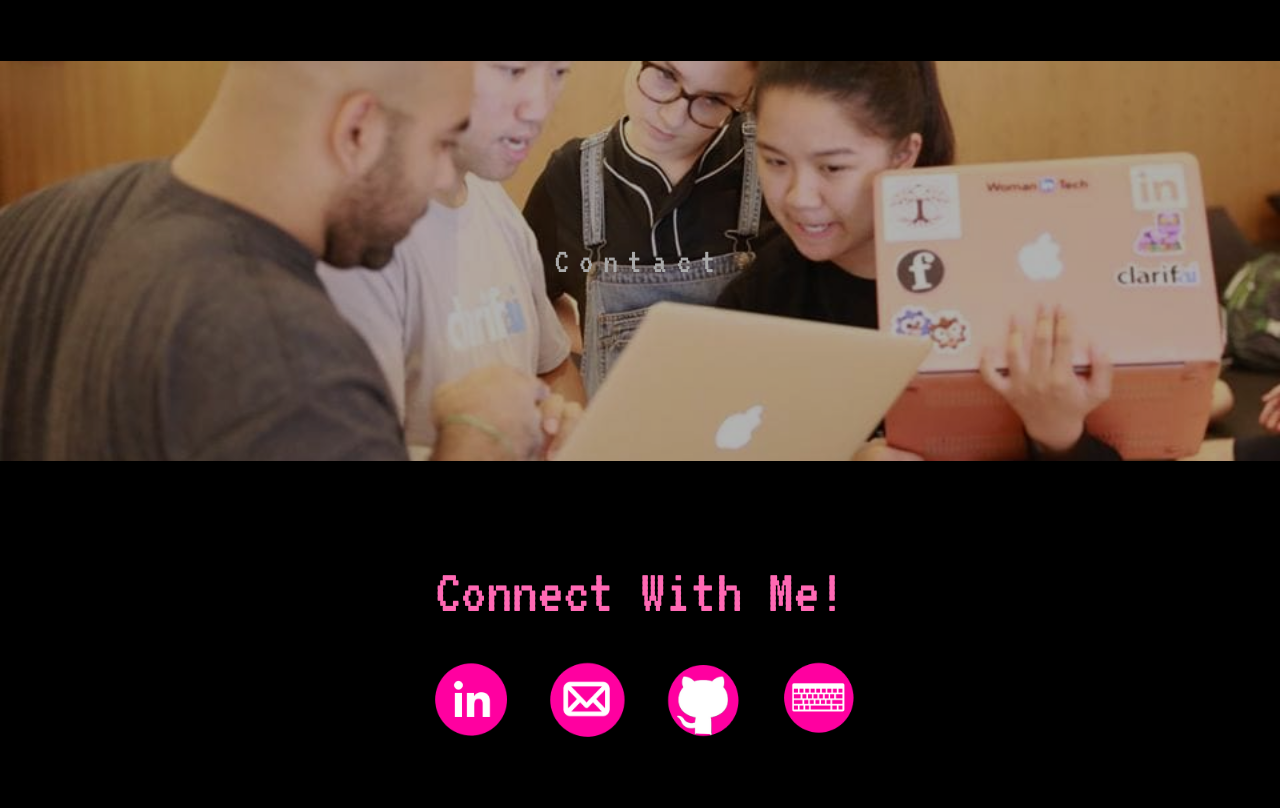
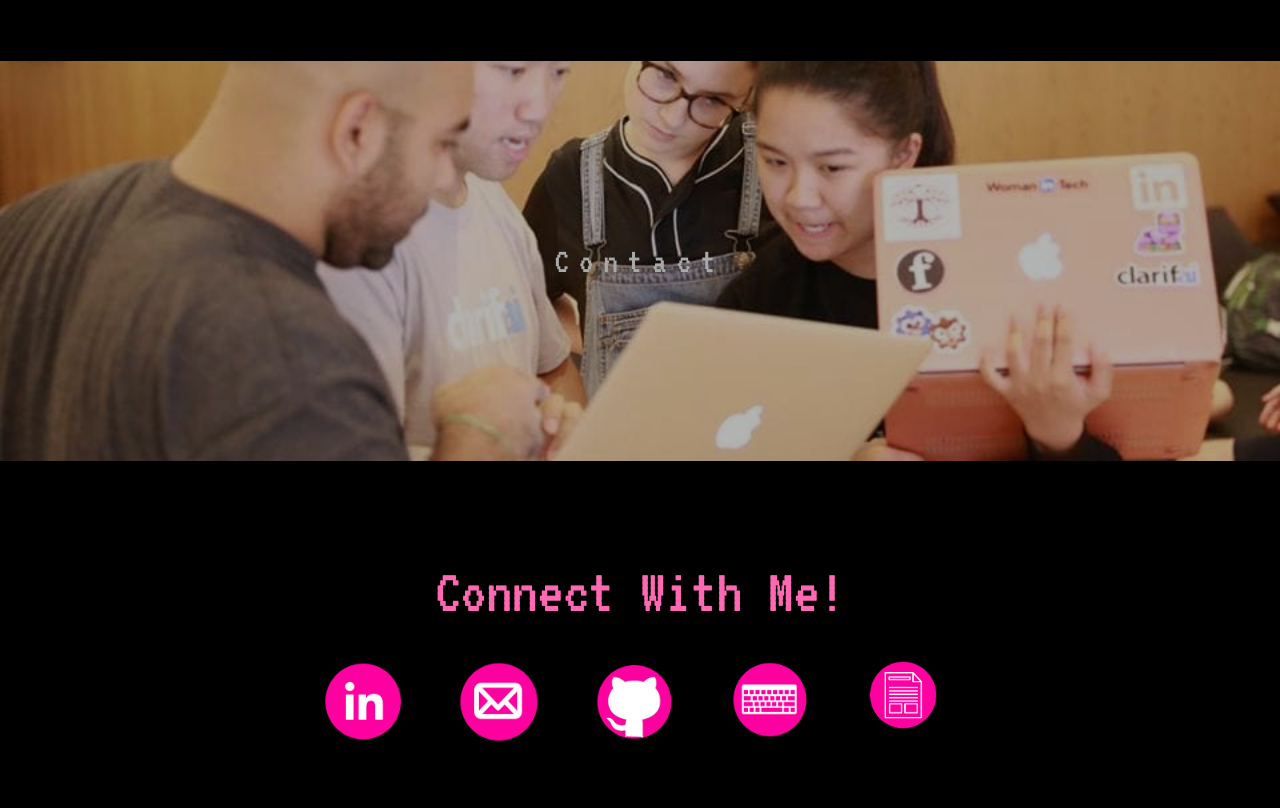
Before and after one commit to joantubungbanua/joantubungbanua.github.io, a plain HTML site: page index.html in a window 1280 px wide. Shown: the part 5200-6008 px from the top of the page. Drawn offline with nearby package versions, Linux system fonts and the light colour scheme; some packages are replaced by stand-ins of ours; a script that the page names is missing.

Commit message:
add resume icon and link

```diff
--- a/index.html
+++ b/index.html
@@ -235,13 +235,13 @@
 <div class="w3-content w3-container w3-padding-64">
   <h3 class="w3-center w3-jumbo w3-robot">Connect With Me!</h3>
 
-  <div class="w3-row-padding w3-center" style="margin-left: 240px">
+  <div id = "connect" class="w3-row-padding w3-center" style="padding-left: 130px;" >
 
 
 
     <div class="w3-col m2">
       <a target="_blank" href="https://www.linkedin.com/in/joantubungbanua/">
-      <img src="Icons/linkedin.png" style="width:80%"  class="w3-hover-opacity">
+      <img src="Icons/linkedin.png" style="width:70%"  class="w3-hover-opacity">
     </a>
     </div>
 
@@ -249,21 +249,27 @@
 
     <div class="w3-col m2">
       <a href = "mailto: joantubungbanua@gmail.com" target ="_blank">
-      <img src="Icons/email.png" style="width:80%"  class="w3-hover-opacity">
+      <img src="Icons/email.png" style="width:70%"  class="w3-hover-opacity">
     </a>
     </div>
 
     <div class="w3-col m2">
       <a target="_blank" href="https://github.com/joantubungbanua">
-      <img src="Icons/github.png" style="width:80%"  class="w3-hover-opacity">
+      <img src="Icons/github.png" style="width:70%"  class="w3-hover-opacity">
     </a>
     </div>
 
     <div class="w3-col m2">
       <a target="_blank" href="https://medium.com/@joan.tubungbanua">
-      <img src="Icons/medium.png" style="width:80%"  class="w3-hover-opacity">
+      <img src="Icons/medium.png" style="width:70%"  class="w3-hover-opacity">
     </a>
     </div>
+
+    <div class="w3-col m2">
+        <a target="_blank" href="https://documentcloud.adobe.com/link/track?uri=urn%3Aaaid%3Ascds%3AUS%3A8aa8b8b9-5764-4625-ad39-b42261039184">
+        <img src="Icons/resume.png" style="width:70%"  class="w3-hover-opacity">
+      </a>
+      </div>
 
   </div>
 </div>
```
Also changed, not shown: Icons/resume.png (added), css/style.css (line endings or trailing spaces), 1 other file.
